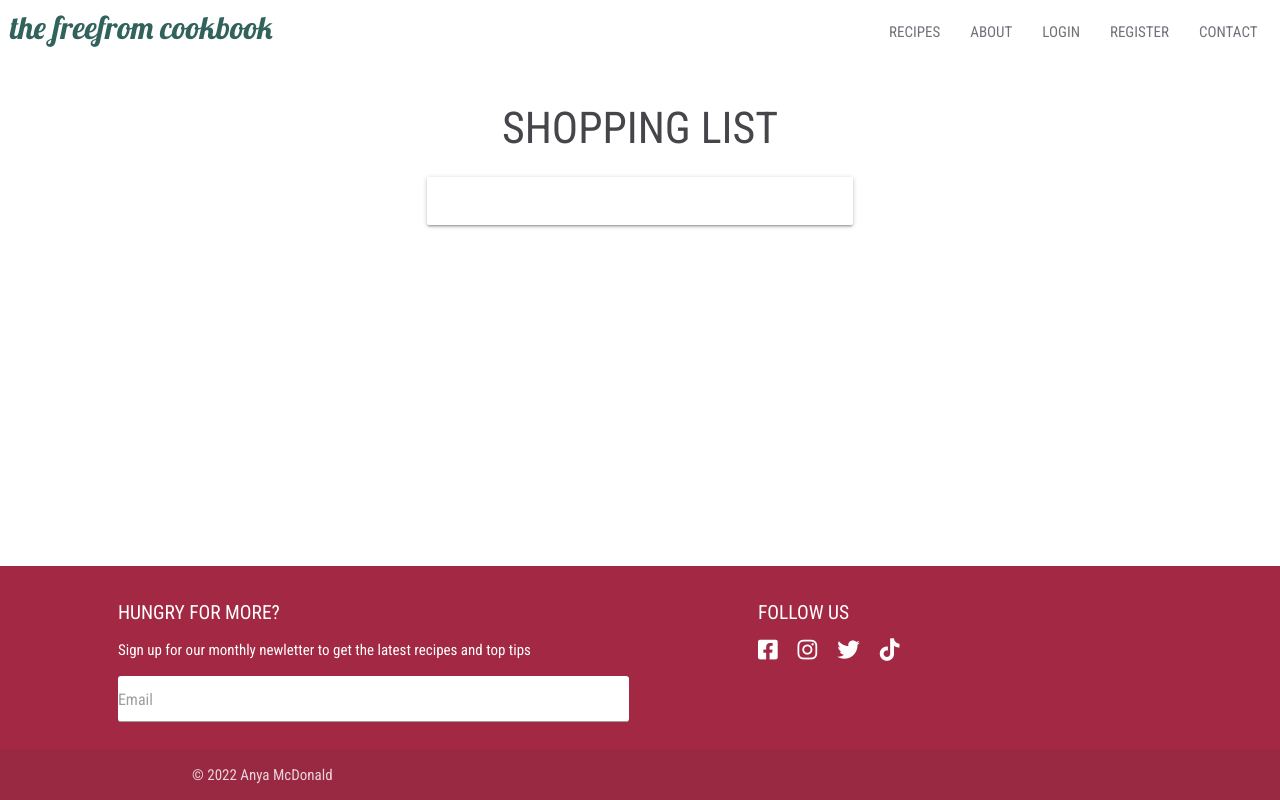
After one commit to anyahush/the-freefrom-cookbook, a Flask app: page /shopping_list in a window 1280 px wide. The commit adds this page. Run offline with Flask 2, Linux system fonts and the light colour scheme; some libraries are stand-ins or nearby versions.

Commit message:
Create shopping_list.html and app route decorator

```diff
--- a/app.py
+++ b/app.py
@@ -221,6 +221,11 @@ def edit_recipe(recipe_id):
         "edit_recipe.html", recipe=recipe,
         categories=categories, allergens=allergens)
 
+
+@app.route("/shopping_list")
+def shopping_list():
+    return render_template("shopping_list.html")
+
 if __name__ == "__main__":
     app.run(host=os.environ.get("IP"),
             port=int(os.environ.get("PORT")),
--- a/templates/profile.html
+++ b/templates/profile.html
@@ -11,7 +11,7 @@
         </div>
         <div class="col s12 m6">
             <div class="card-panel">
-                <a href=""><h3>Shopping List</h3></a>
+                <a href="{{ url_for('shopping_list') }}"><h3>Shopping List</h3></a>
             </div>
         </div>
     </div>
--- /dev/null
+++ b/templates/shopping_list.html
@@ -0,0 +1,16 @@
+{% extends "base.html" %}
+{% block content %}
+
+<div class="container">
+    <h3>Shopping List</h3>
+    <div class="row">
+        <div class="col s12 m8 offset-m2 l6 offset-l3">
+            <div class="card-panel">
+
+            </div>
+        </div>
+    </div>
+
+</div>
+
+{% endblock %}
```
